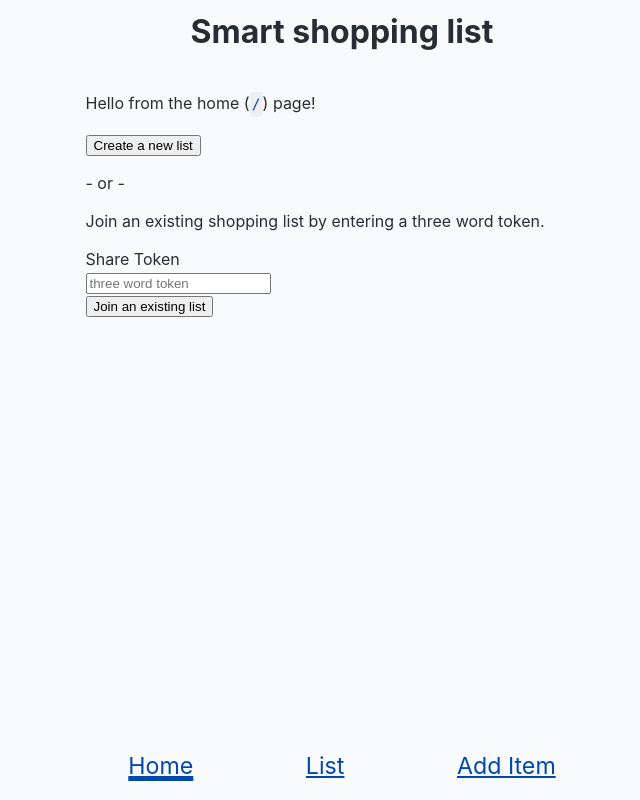
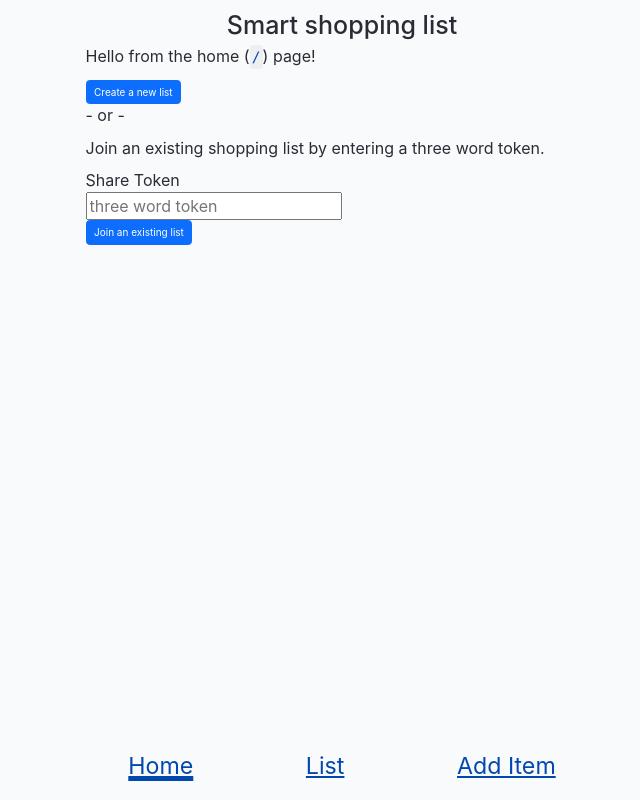
Before and after one commit to the-collab-lab/tcl-54-smart-shopping-list, a React (Vite) app: page / in a window 1280 px wide. Shown: the whole page, without its empty margins (298-938 px from the left). Built offline with nearby package versions, Linux system fonts and the light colour scheme.

Commit message:
added stylesheet link to app.jsx and buttons to home.jsx #31

```diff
--- a/src/App.jsx
+++ b/src/App.jsx
@@ -5,6 +5,7 @@ import { AddItem, Home, Layout, List } from './views';
 
 import { getItemData, streamListItems } from './api';
 import { useStateWithStorage } from './utils';
+import 'bootstrap/dist/css/bootstrap.min.css';
 
 export function App() {
 	const [data, setData] = useState([]);
--- a/src/views/Home.jsx
+++ b/src/views/Home.jsx
@@ -4,6 +4,7 @@ import { generateToken } from '@the-collab-lab/shopping-list-utils';
 import { useEffect, useState } from 'react';
 import { useNavigate } from 'react-router-dom';
 import { createNewList, listExists } from '../api/firebase';
+import { Button } from 'react-bootstrap';
 
 /** Home component that redirects a user to the List view if there is already a list created.
  * If the user doesn't already have a list, a user can create a list or join one to be saved to Firestore and be redirected to the List view. */
@@ -93,7 +94,9 @@ export function Home({ setListToken }) {
 			<p>
 				Hello from the home (<code>/</code>) page!
 			</p>
-			<button onClick={createNewToken}>Create a new list</button>
+			<Button onClick={createNewToken} variant="primary">
+				Create a new list
+			</Button>
 			<p>- or -</p>
 			<p>Join an existing shopping list by entering a three word token.</p>
 			<form id="join-shopping-list-form" onSubmit={joinExistingToken}>
@@ -109,9 +112,9 @@ export function Home({ setListToken }) {
 					/>
 				</div>
 				<div>
-					<button type="submit" id="submit-share-token">
+					<Button type="submit" id="submit-share-token" variant="primary">
 						Join an existing list
-					</button>
+					</Button>
 				</div>
 			</form>
 			<Toaster />
```
